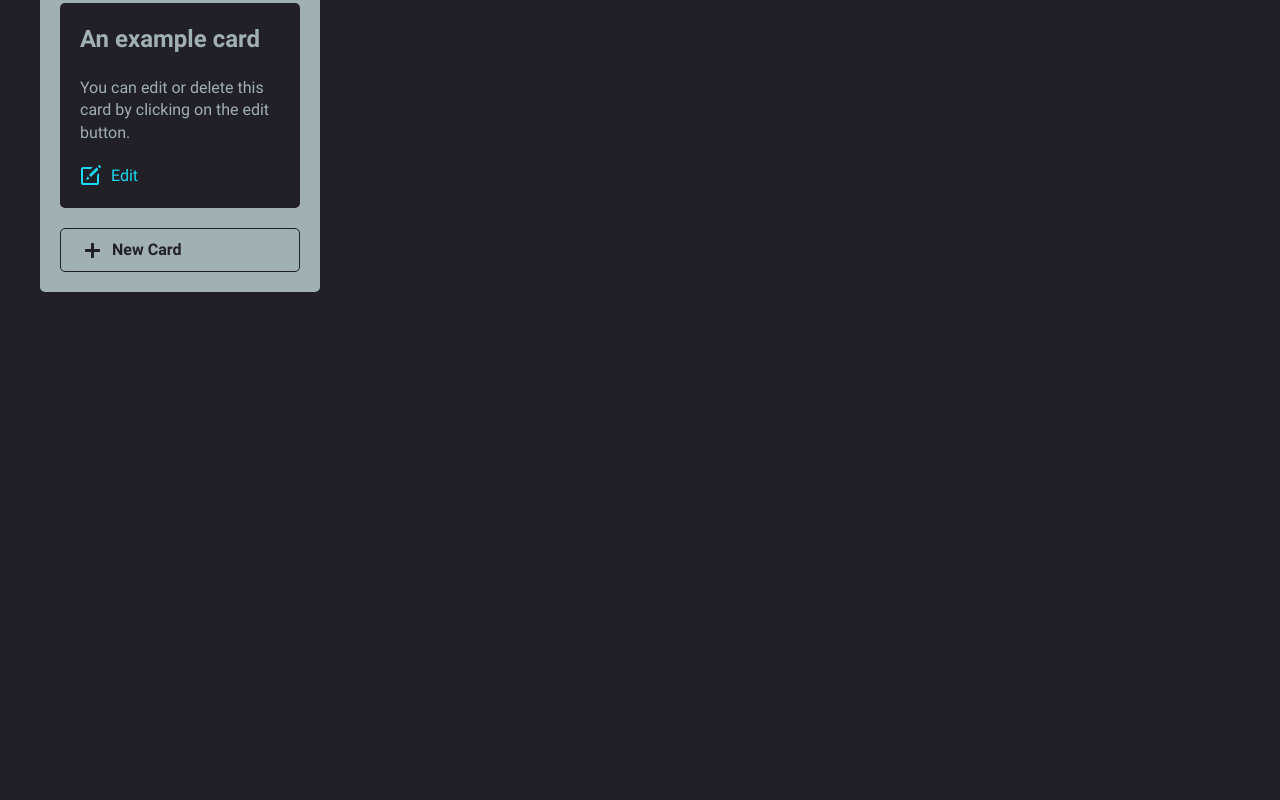
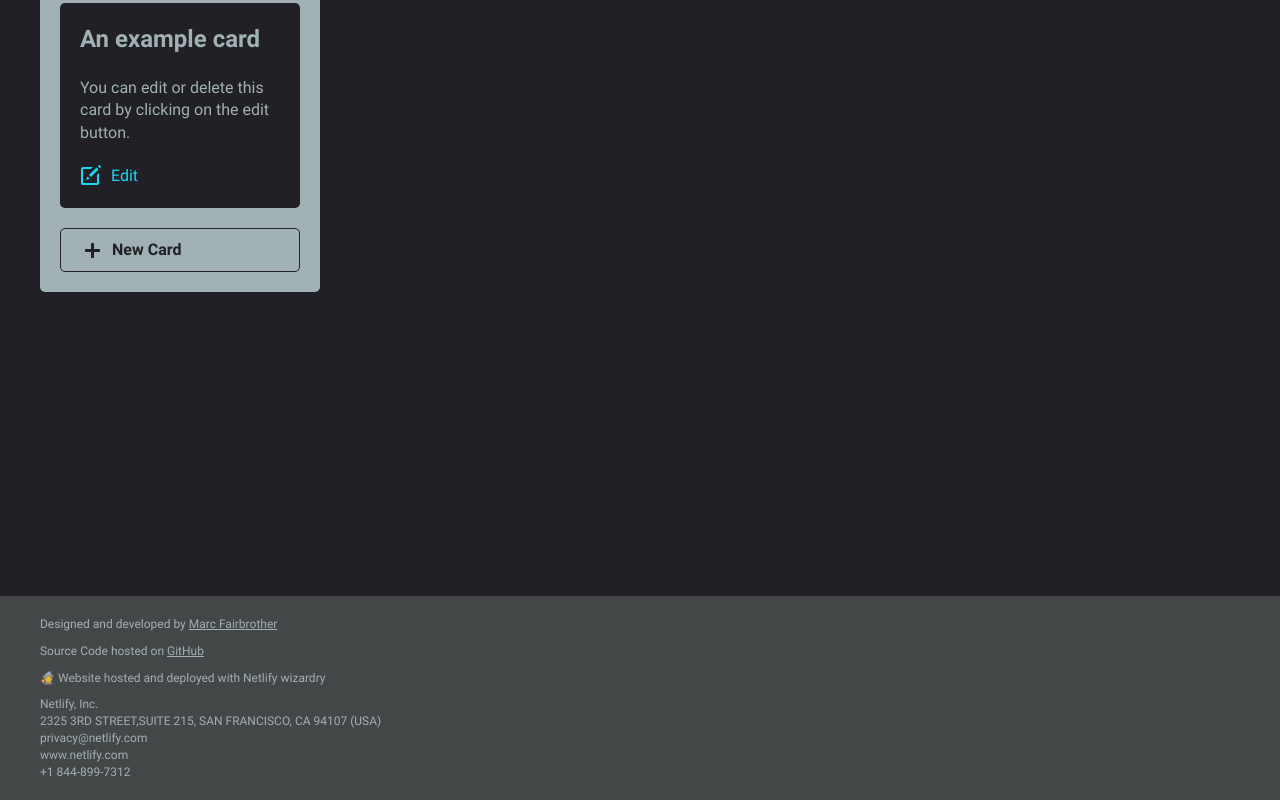
Before and after one commit to MarcFairbrother/kanban, a Vue app: page / in a window 1280 px wide. Shown: the part 204-1004 px from the top of the page. Before the commit the page ends 800 px from the top, so only its background shows below. Built offline with nearby package versions, Linux system fonts and the light colour scheme.

Commit message:
Build site footer

```diff
--- a/public/index.html
+++ b/public/index.html
@@ -1,17 +1,35 @@
 <!DOCTYPE html>
 <html lang="">
   <head>
-    <meta charset="utf-8">
-    <meta http-equiv="X-UA-Compatible" content="IE=edge">
-    <meta name="viewport" content="width=device-width,initial-scale=1.0">
-    <link rel="icon" href="<%= BASE_URL %>favicon.ico">
+    <meta charset="utf-8" />
+    <meta http-equiv="X-UA-Compatible" content="IE=edge" />
+    <meta name="viewport" content="width=device-width,initial-scale=1.0" />
+    <link rel="icon" href="<%= BASE_URL %>favicon.ico" />
     <title><%= htmlWebpackPlugin.options.title %></title>
   </head>
   <body>
     <noscript>
-      <strong>We're sorry but <%= htmlWebpackPlugin.options.title %> doesn't work properly without JavaScript enabled. Please enable it to continue.</strong>
+      <strong
+        >We're sorry but <%= htmlWebpackPlugin.options.title %> doesn't work properly without JavaScript enabled. Please
+        enable it to continue.</strong
+      >
     </noscript>
     <div id="app"></div>
+    <footer>
+      <p>
+        Designed and developed by
+        <a href="https://marcfairbrother.com" target="_blank" rel="noopener">Marc Fairbrother</a>
+      </p>
+      <p>
+        Source Code hosted on
+        <a href="https://github.com/MarcFairbrother/kanban" target="_blank" rel="noopener">GitHub</a>
+      </p>
+      <p>🧙 Website hosted and deployed with Netlify wizardry</p>
+      <p>
+        Netlify, Inc.<br />2325 3RD STREET,SUITE 215, SAN FRANCISCO, CA 94107 (USA)<br />privacy@netlify.com<br />www.netlify.com<br />+1
+        844-899-7312
+      </p>
+    </footer>
     <!-- built files will be auto injected -->
   </body>
 </html>
--- a/src/assets/styles/styles.scss
+++ b/src/assets/styles/styles.scss
@@ -61,6 +61,29 @@ label {
   margin: 0;
 }
 
+footer {
+  background: #444748;
+  padding: 2rem;
+  @include breakpoint($tablet-width) {
+    padding: 2rem 4rem;
+  }
+  & > p {
+    color: var(--scnd-clr);
+    font-size: 1.2rem;
+    margin-bottom: 1rem;
+    &:last-of-type {
+      margin-bottom: 0;
+    }
+    & > a {
+      color: var(--scnd-clr);
+      transition: color 0.25s ease-in-out;
+      &:hover {
+        color: var(--acnt-clr);
+      }
+    }
+  }
+}
+
 button,
 input {
   font-family: inherit;
```
